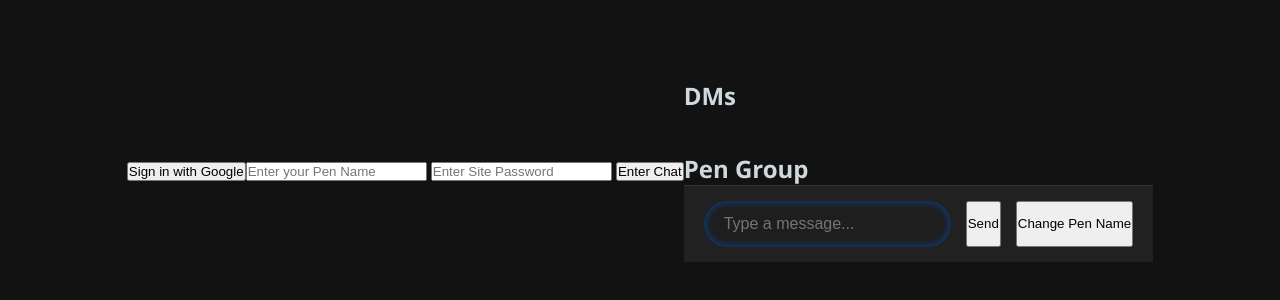
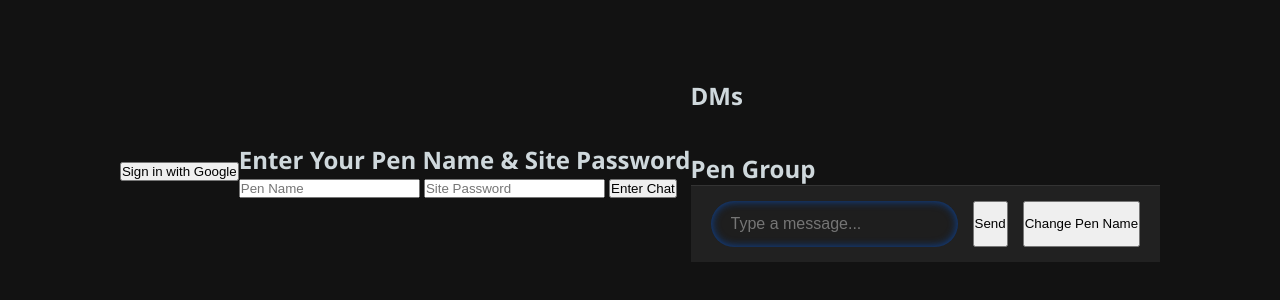
Before and after one commit to AahilBro/pen-messenger, a plain HTML site: page index.html in a window 1280 px wide. Shown: the part 230-530 px from the top of the page. Drawn offline with Linux system fonts and the light colour scheme.

Commit message:
Update index.html

```diff
--- a/index.html
+++ b/index.html
@@ -19,8 +19,9 @@
 
   <!-- PEN NAME & PASSWORD SCREEN -->
   <section id="penId-section" class="screen">
-    <input id="penIdInput" placeholder="Enter your Pen Name" />
-    <input id="sitePasswordInput" type="password" placeholder="Enter Site Password" />
+    <h2>Enter Your Pen Name & Site Password</h2>
+    <input id="penIdInput" placeholder="Pen Name" autocomplete="off" />
+    <input id="sitePasswordInput" type="password" placeholder="Site Password" autocomplete="off" />
     <button id="penIdSubmitBtn" class="glow-button">Enter Chat</button>
     <p id="penIdError" class="error-text"></p>
   </section>
@@ -28,15 +29,17 @@
   <!-- CHAT SCREEN -->
   <section id="chat-section" class="screen">
     <div id="chat-container">
-      <div id="dm-list" class="chat-panel">
+      <aside id="dm-list" class="chat-panel">
         <h2>DMs</h2>
         <div id="messages"></div>
-      </div>
-      <div id="pen-group" class="chat-panel">
+      </aside>
+
+      <main id="pen-group" class="chat-panel">
         <h2>Pen Group</h2>
-        <!-- Could add group chat or members here -->
-      </div>
+        <!-- Add group chat or members later -->
+      </main>
     </div>
+
     <div id="message-box">
       <input id="messageInput" placeholder="Type a message..." autocomplete="off" />
       <button id="sendMessageBtn" class="glow-button">Send</button>
```
